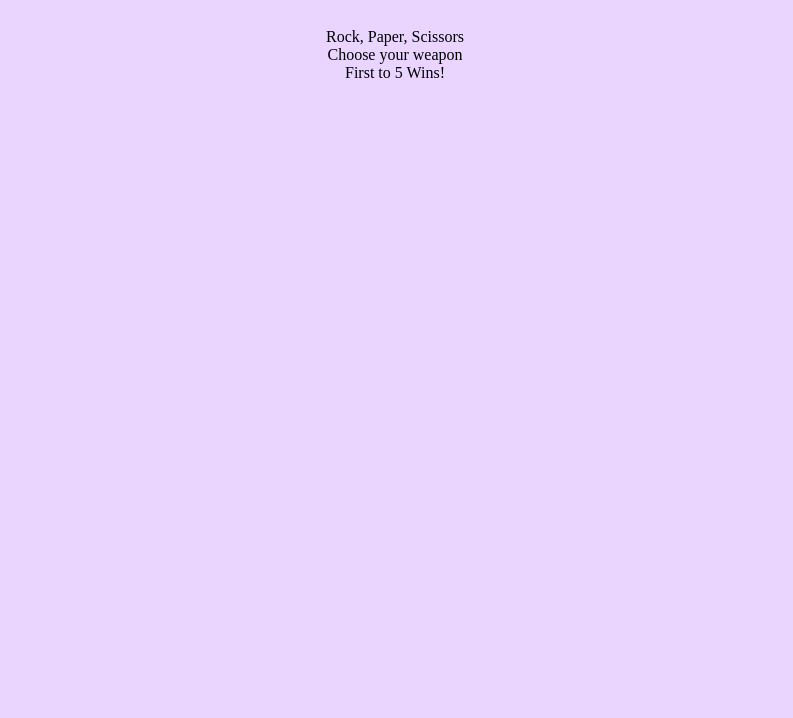
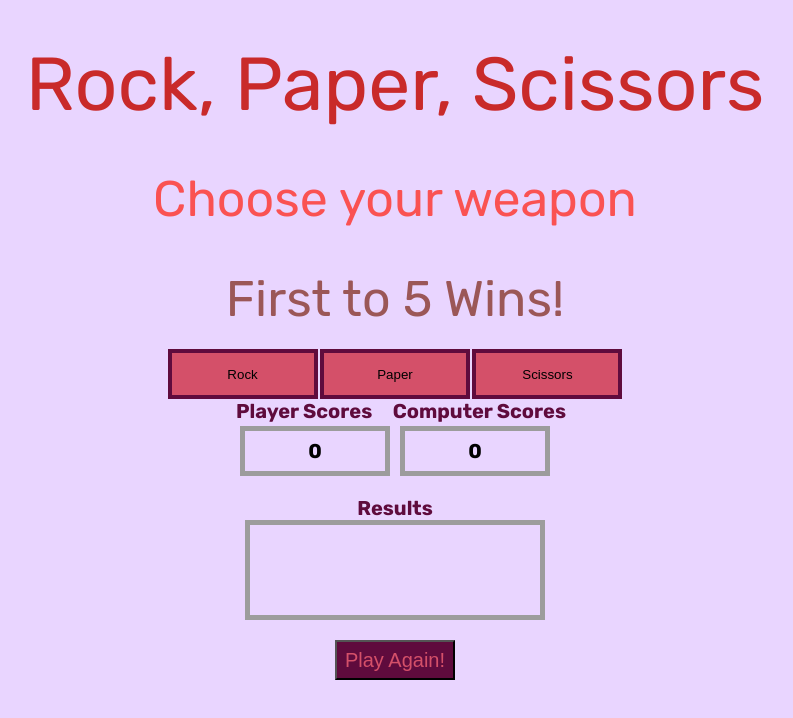
Before and after one commit to AlzyWelzy/rock-paper-scissors, a plain HTML site: page index.html in a window 1280 px wide. Shown: the whole page, without its empty margins (245-1038 px from the left). Drawn offline with Linux system fonts and the light colour scheme.

Commit message:
added styles and html

```diff
--- a/index.html
+++ b/index.html
@@ -14,6 +14,28 @@
       <div class="rock-paper-scissors">Rock, Paper, Scissors</div>
       <div class="choose-weapon">Choose your weapon</div>
       <div class="winning">First to 5 Wins!</div>
+
+      <div class="optionBtn">
+        <button id="0">Rock</button>
+        <button id="1">Paper</button>
+        <button id="2">Scissors</button>
+      </div>
+
+      <div class="labels">
+        <span class="playerLabel">Player Scores</span>
+        <span class="computerLabel">Computer Scores</span>
+      </div>
+
+      <div class="scores">
+        <div class="playerScore">0</div>
+        <div class="computerScore">0</div>
+      </div>
+
+      <div class="results"><span class="resultsLabel">Results</span></div>
+
+      <div class="roundResults"></div>
+
+      <div class=""><button class="reset">Play Again!</button></div>
     </div>
   </body>
 </html>
--- a/style.css
+++ b/style.css
@@ -1,5 +1,15 @@
+@import url("https://fonts.googleapis.com/css2?family=Rubik:wght@300;400;500;600;700&display=swap");
+
+* {
+  margin: 0;
+  padding: 0;
+  box-sizing: border-box;
+}
+
 html {
+  font-size: 62.5%;
   background: #e9d5ff;
+  font-family: "Rubik", sans-serif;
 }
 
 /* Reusable Class */
@@ -11,7 +21,103 @@ html {
   flex-direction: column;
   flex-wrap: nowrap;
   align-items: center;
-  padding-top: 20px;
+  padding-top: 2rem;
 }
 
 /* headings */
+
+.rock-paper-scissors {
+  color: #c92a2a;
+  font-size: 7.5rem;
+  margin: 2rem;
+}
+
+.choose-weapon {
+  color: #fa5252;
+  font-size: 5rem;
+  margin: 2rem;
+}
+
+.winning {
+  color: #9b5757;
+  font-size: 5rem;
+  margin-top: 2rem;
+  margin-bottom: 2rem;
+}
+
+/* Outputs */
+
+.roundResults {
+  display: flex;
+  justify-content: center;
+  align-items: center;
+  width: 30rem;
+  height: 10rem;
+  border: 0.5rem solid #9c9c9c;
+  text-align: center;
+  font-weight: bolder;
+  font-size: 2rem;
+}
+
+.scores {
+  display: flex;
+  flex-direction: row;
+}
+
+.scores div {
+  display: flex;
+  flex-direction: column;
+  justify-content: center;
+  align-items: center;
+  width: 15rem;
+  height: 5rem;
+  border: 0.5rem solid #9c9c9c;
+  text-align: center;
+  font-weight: bolder;
+  font-size: 2rem;
+  margin: 0.3rem 0.5rem 2rem 0.5rem;
+}
+
+/* buttons */
+
+.optionBtn button {
+  background-color: #d45069;
+  border: 0.4rem solid #5f0b3d;
+  width: 15rem;
+  height: 5rem;
+}
+
+.reset {
+  width: 12rem;
+  height: 4rem;
+  margin-top: 2rem;
+  background-color: #5f0b3d;
+  color: #d45069;
+  font-size: 2rem;
+}
+
+/* Label */
+
+.resultsLabel {
+  font-size: 2rem;
+  text-align: center;
+  font-weight: bold;
+  color: #5f0b3d;
+}
+
+.playerLabel {
+  font-size: 2rem;
+  text-align: center;
+  font-weight: bold;
+  color: #5f0b3d;
+  padding-left: 1.5rem;
+}
+
+.computerLabel {
+  font-size: 2rem;
+  text-align: center;
+  font-weight: bold;
+  color: #5f0b3d;
+  padding-right: 0.3rem;
+  padding-left: 1.8rem;
+}
```
